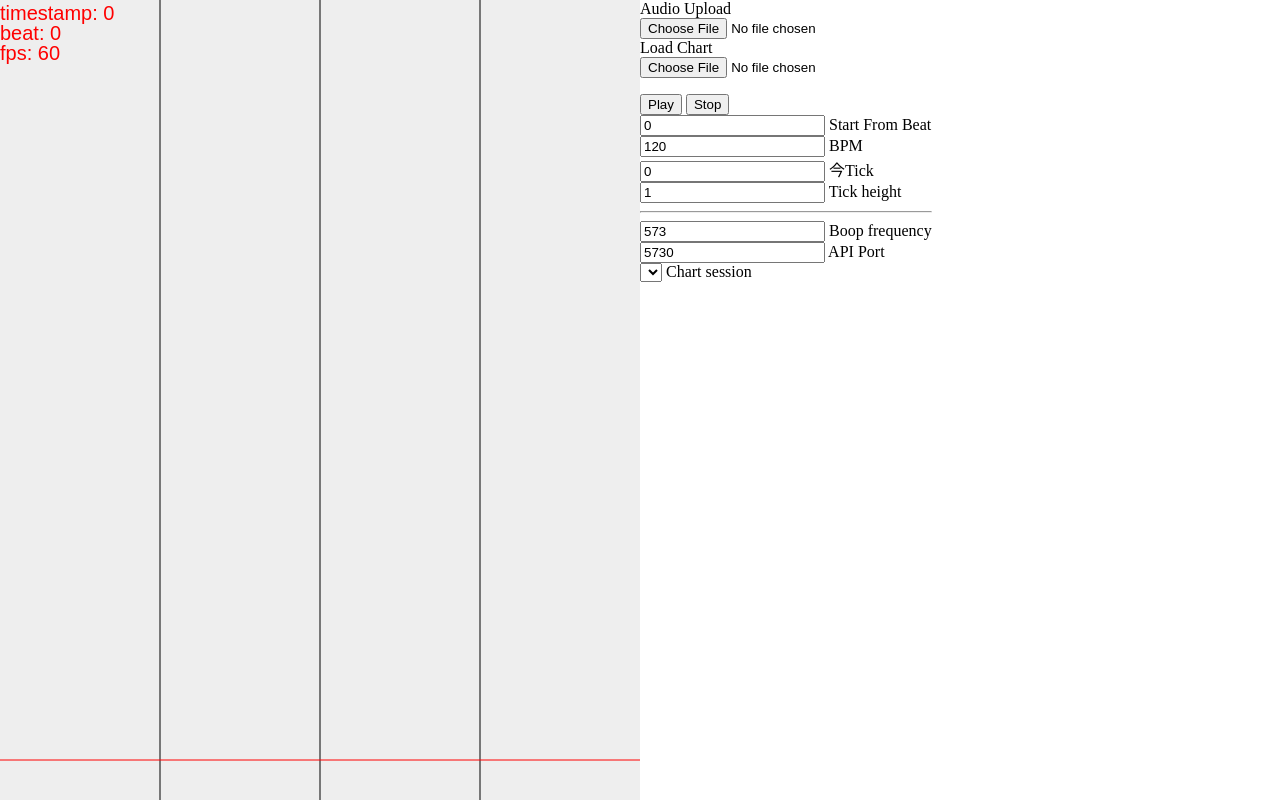
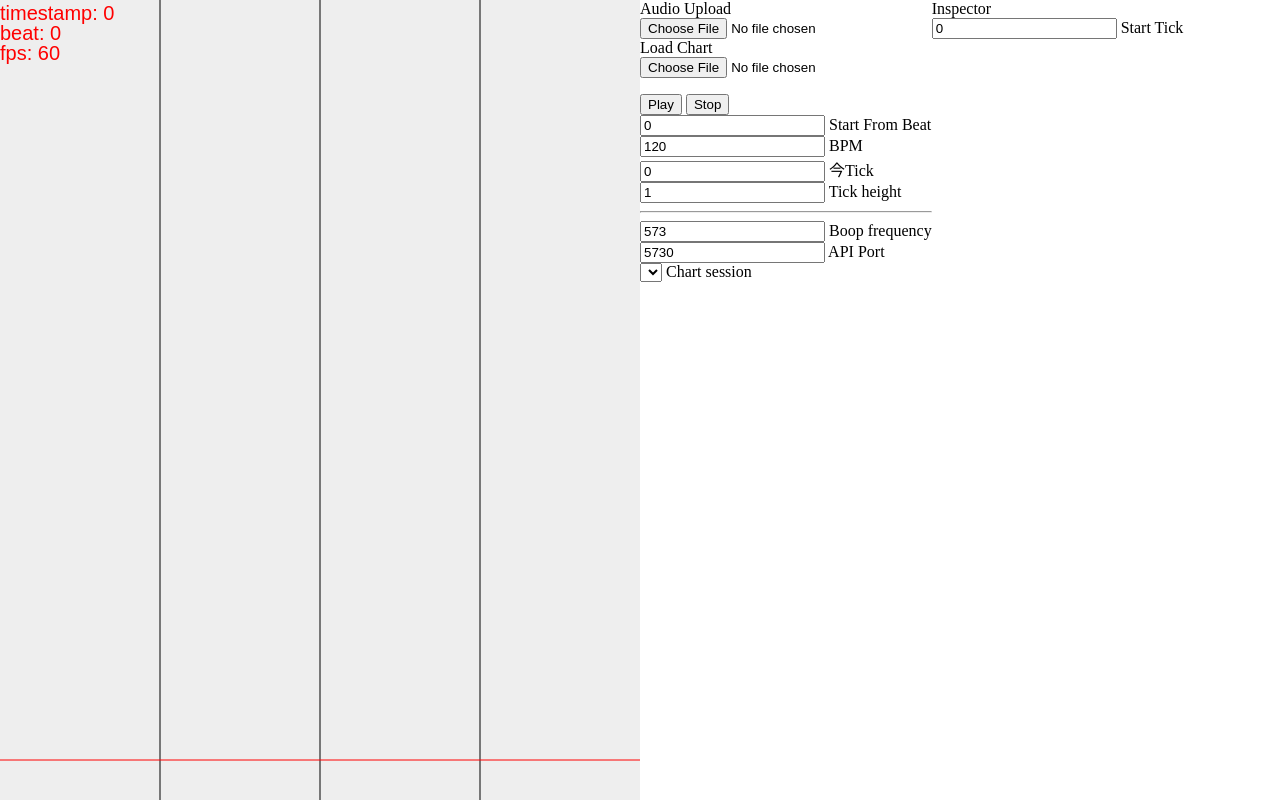
Before and after one commit to abstractedfox/superstepper, a Flask app: page / in a window 1280 px wide. Run offline with Flask 3, Linux system fonts and the light colour scheme; lists and menus that the app fills with data are empty.

Commit message:
Start inspector ui

```diff
--- a/templates/superstepper.html
+++ b/templates/superstepper.html
@@ -74,6 +74,17 @@
                 Chart session
             </div>
         </div>
+        <div id="inspector">
+            <div>
+                Inspector
+            </div>
+            <div id="selectedNote">
+            </div>
+            <div id="start_tick">
+                <input type="number" value="0" id="start_tick">
+                Start Tick
+            </div>
+        </div>
     </div>
 </body>
 </html>
```
